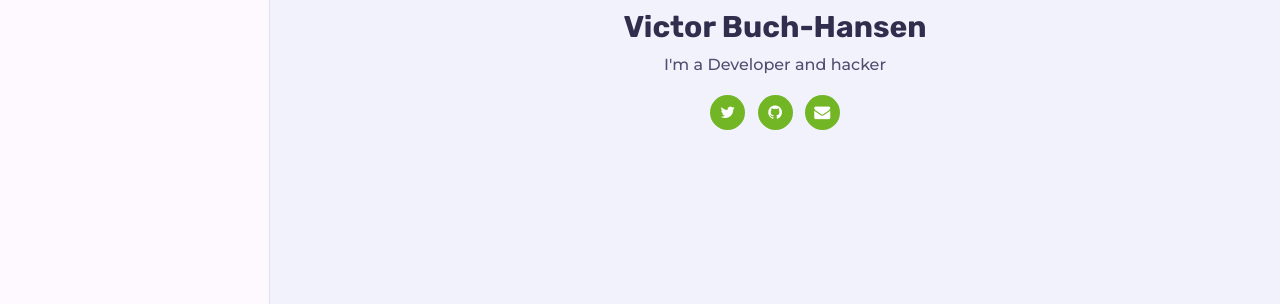
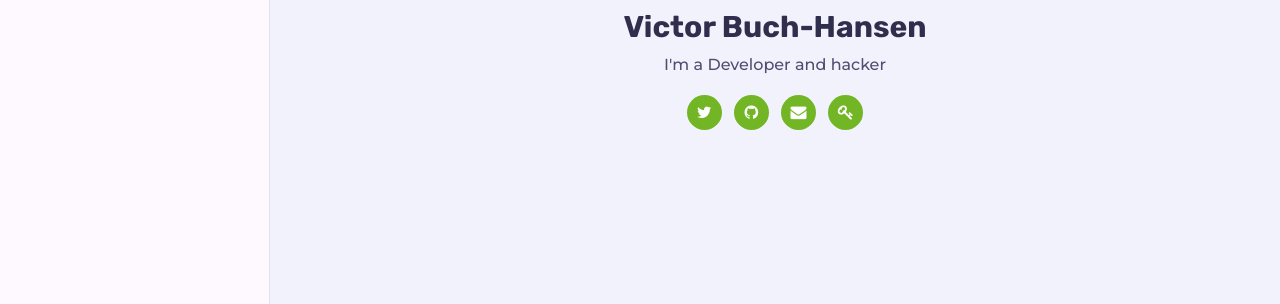
Before and after one commit to ViggoGaming/ViggoGaming.github.io, a plain HTML site: page index.html in a window 1280 px wide. Shown: the part 496-800 px from the top of the page. Drawn offline with Linux system fonts and the light colour scheme.

Commit message:
Added a button on the homepage for my public gpg key.

```diff
--- a/css/styles.css
+++ b/css/styles.css
@@ -25,7 +25,6 @@
     --small-text: #7d7d7d;
     --accent-color: #72b626;
     --borders: #393939;
-
 }
 
 /* General style */
--- a/index.html
+++ b/index.html
@@ -56,6 +56,7 @@
                                     <a href="#"><i class="fa fa-twitter"></i></a>
                                     <a href="#"><i class="fa fa-github"></i></a>
                                     <a href="#"><i class="fa fa-envelope"></i></a>
+                                    <a href="#"><i class="fa fa-key"></i></a>
                                 </div>
                             </div>
                         </div>
```
